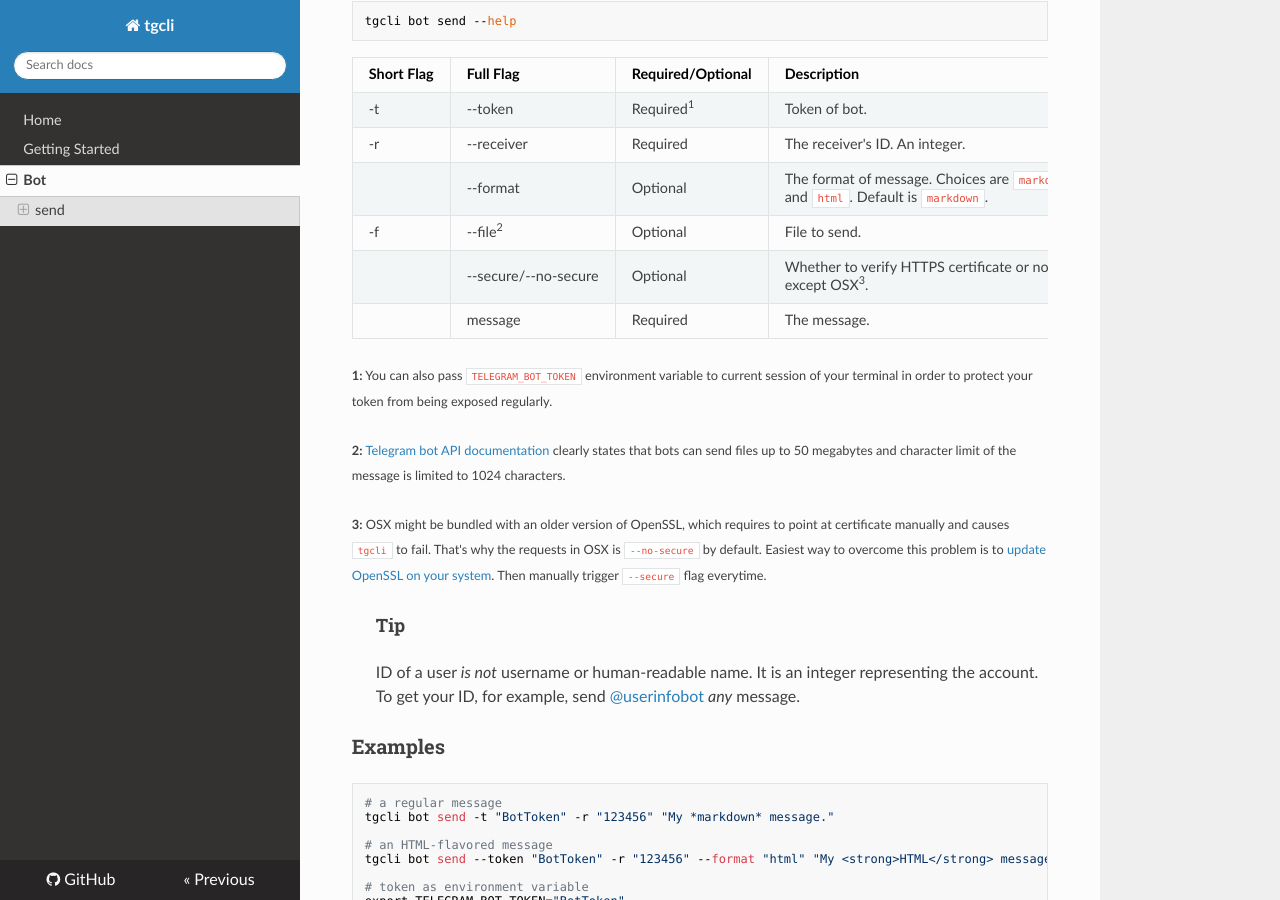
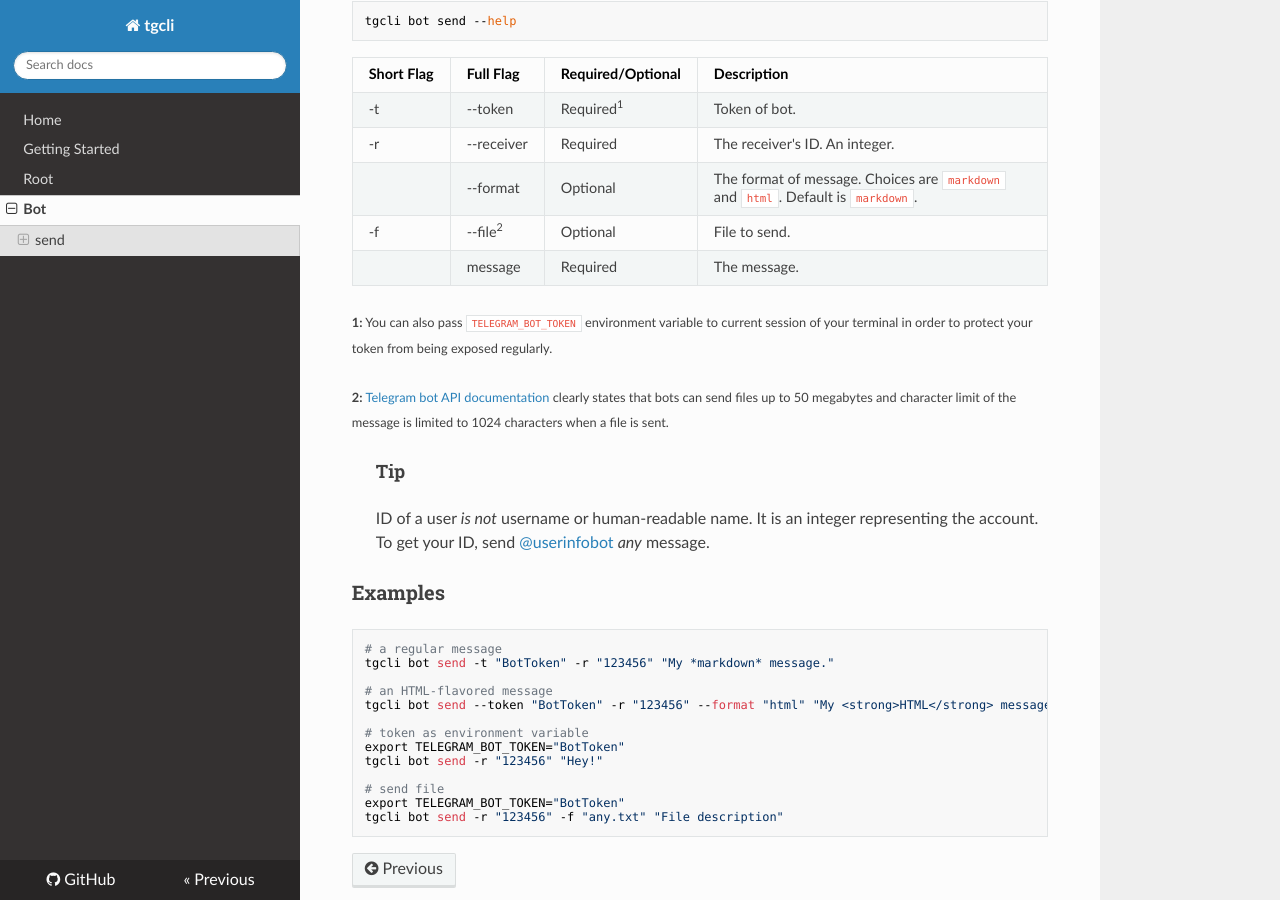
Before and after one commit to erayerdin/tgcli, an MkDocs documentation site: the page built from docs/bot.md, in a window 1280 px wide and 900 px high, scrolled down 417 px. Built offline with MkDocs 1.6.1, drawn with Linux system fonts in a browser that asks for light colours; nearby versions of some CDN libraries.

Commit message:
updated documentation for global secure flag

```diff
--- a/docs/bot.md
+++ b/docs/bot.md
@@ -18,7 +18,6 @@
 -r | --receiver | Required | The receiver's ID. An integer.
  | --format | Optional | The format of message. Choices are `markdown` and `html`. Default is `markdown`.
 -f | --file<sup>2</sup> | Optional | File to send.
- | --secure/--no-secure | Optional | Whether to verify HTTPS certificate or not. Default is `True` except OSX<sup>3</sup>.
  | message | Required | The message.
 
 <small>**1:** You can also pass `TELEGRAM_BOT_TOKEN` environment variable to
@@ -27,17 +26,11 @@
 
 <small>**2:** [Telegram bot API documentation](https://core.telegram.org/bots/api#senddocument)
 clearly states that bots can send files up to 50 megabytes and character limit
-of the message is limited to 1024 characters.</small>
-
-<small>**3:** OSX might be bundled with an older version of OpenSSL, which
-requires to point at certificate manually and causes `tgcli` to fail. That's
-why the requests in OSX is `--no-secure` by default. Easiest way to overcome
-this problem is to [update OpenSSL on your system](https://apple.stackexchange.com/a/126832).
-Then manually trigger `--secure` flag everytime.</small>
+of the message is limited to 1024 characters when a file is sent.</small>
 
  > #### Tip
  > ID of a user  *is not* username or human-readable name. It is an integer
- > representing the account. To get your ID, for example, send
+ > representing the account. To get your ID, send
  > [@userinfobot](https://t.me/userinfobot) *any* message.
 
 ### Examples
--- a/mkdocs.yml
+++ b/mkdocs.yml
@@ -3,5 +3,6 @@
 nav:
     - Home: index.md
     - Getting Started: introduction.md
+    - Root: root.md
     - Bot: bot.md
 theme: readthedocs
```
Also changed, not shown: docs/root.md (added, +27 -0 lines).
